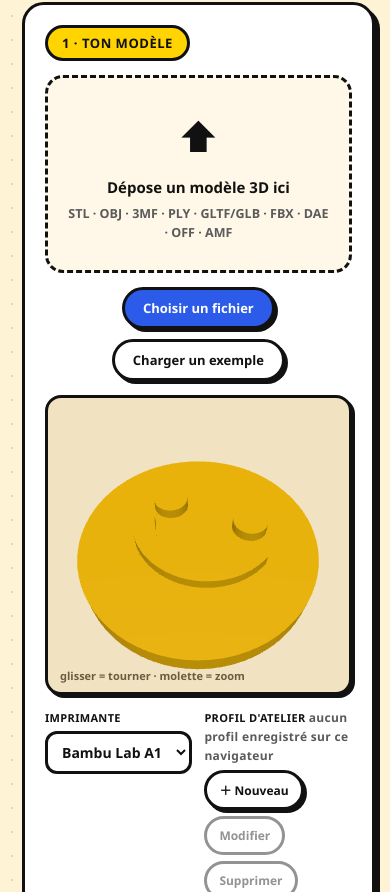
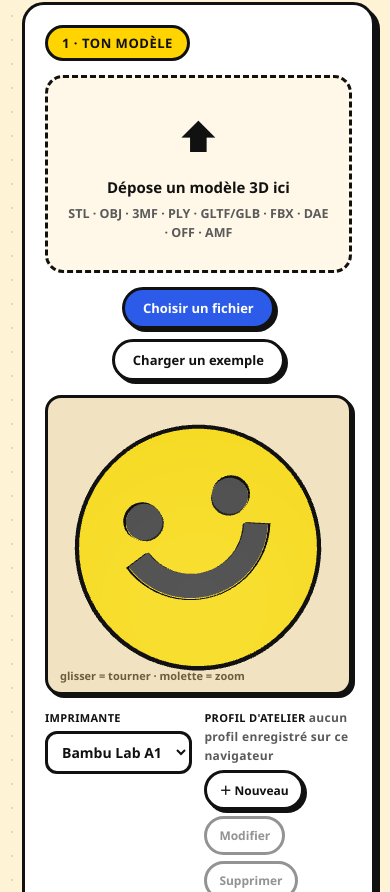
Before and after one commit to DELIGNY-R-D/print-checker, a plain HTML site: page index.html in a window 390 px wide. Shown: the part 500-1392 px from the top of the page. Drawn offline with nearby package versions, Linux system fonts and the light colour scheme; animation ran at ten frames a second.

Commit message:
design: smiley bicolore, contour noir, vue de face et rotation lente
Yeux et bouche en noir par COULEURS PAR SOMMET, affectees par plages de
triangles dans l'ordre d'empilement des primitives : le maillage garde un seul
materiau, la couleur voyage avec la geometrie.

Contour noir par COQUE INVERSEE : la meme geometrie legerement dilatee dont on
ne rend que les faces arriere. La ou la silhouette depasse, on voit le noir.
Aucune passe de post-traitement, donc rien a maintenir cote rendu.

Vue de face pour la demo (camera au zenith, la face du badge regardant le haut
de la scene) et rotation lente autour de l'axe de la face. Un vrai fichier
charge garde la vue trois quarts en plongee, immobile : une piece qui continue
de tourner pendant qu'on l'examine est insupportable. La rotation s'arrete
aussi des le premier clic-glisser.

Co-Authored-By: Claude Opus 5 <noreply@anthropic.com>

```diff
--- a/index.html
+++ b/index.html
@@ -1138,7 +1138,10 @@ const cam=new THREE.PerspectiveCamera(45,1,0.01,5000);
 // Vue par défaut EN PLONGÉE : rot.x négatif plaçait la caméra SOUS la pièce, on
 // n'en voyait que le revers. Pour de l'impression 3D, regarder d'au-dessus
 // montre le dessus et l'emprise au plateau, c'est-à-dire ce qui se décide.
-let curMesh=null, rot={x:0.95,y:0.35}, dist=3, drag=false, lx=0,ly=0;
+let curMesh=null, curOutline=null, rot={x:0.95,y:0.35}, dist=3, drag=false, lx=0,ly=0;
+// Rotation lente, coupée dès que l'utilisateur prend la main : une pièce qui
+// continue de tourner pendant qu'on l'examine est insupportable.
+let autoSpin=false, spin=0;
 function sizeView(){ const w=vel.clientWidth,h=vel.clientHeight; renderer.setSize(w,h); renderer.setPixelRatio(Math.min(2,devicePixelRatio)); cam.aspect=w/h; cam.updateProjectionMatrix(); }
 renderer.domElement.style.cursor='grab'; vel.appendChild(renderer.domElement);
 scene.add(new THREE.HemisphereLight(0xffffff,0x223344,1.5));
@@ -1146,26 +1149,43 @@ scene.add(new THREE.HemisphereLight(0xffffff,0x223344,1.5));
 // la scène — sinon la moitié des angles de rotation regarde une face non éclairée.
 const dl=new THREE.DirectionalLight(0xffffff,1.4); scene.add(dl);
 function frame(){ requestAnimationFrame(frame);
+  if(autoSpin&&curMesh){
+    // rotation.z = axe de la face : le smiley tourne dans son propre plan,
+    // quelle que soit l'inclinaison de la vue.
+    spin+=0.006; curMesh.rotation.z=spin; if(curOutline) curOutline.rotation.z=spin;
+  }
   const r=dist; cam.position.set(Math.sin(rot.y)*Math.cos(rot.x)*r, Math.sin(rot.x)*r, Math.cos(rot.y)*Math.cos(rot.x)*r);
   cam.lookAt(0,0,0); dl.position.copy(cam.position);
   renderer.render(scene,cam); }
 addEventListener('resize',sizeView);
-renderer.domElement.addEventListener('pointerdown',e=>{drag=true;lx=e.clientX;ly=e.clientY;renderer.domElement.style.cursor='grabbing';});
+renderer.domElement.addEventListener('pointerdown',e=>{drag=true;autoSpin=false;lx=e.clientX;ly=e.clientY;renderer.domElement.style.cursor='grabbing';});
 addEventListener('pointerup',()=>{drag=false;renderer.domElement.style.cursor='grab';});
 addEventListener('pointermove',e=>{ if(!drag)return; rot.y+=(e.clientX-lx)*.01; rot.x=Math.max(-1.5,Math.min(1.5,rot.x+(e.clientY-ly)*.01)); lx=e.clientX;ly=e.clientY; });
 renderer.domElement.addEventListener('wheel',e=>{e.preventDefault(); dist=Math.max(0.6,Math.min(8,dist*(1+Math.sign(e.deltaY)*.1)));},{passive:false});
 
-function showMesh(tris){
-  if(curMesh){scene.remove(curMesh); curMesh.geometry.dispose();}
+function showMesh(tris, cols){
+  for(const m of [curMesh,curOutline]) if(m){ scene.remove(m); m.geometry.dispose(); m.material.dispose(); }
+  curMesh=curOutline=null;
   const pos=[]; for(const t of tris) for(const v of t) pos.push(v[0],v[1],v[2]);
   const geo=new THREE.BufferGeometry(); geo.setAttribute('position',new THREE.Float32BufferAttribute(pos,3));
+  if(cols&&cols.length===pos.length) geo.setAttribute('color',new THREE.Float32BufferAttribute(cols,3));
   geo.computeVertexNormals(); geo.computeBoundingSphere();
   // centre + normalise l'échelle d'affichage
   const c=geo.boundingSphere.center, r=geo.boundingSphere.radius||1;
   geo.translate(-c.x,-c.y,-c.z); geo.scale(1/r,1/r,1/r);
-  const mat=new THREE.MeshStandardMaterial({color:0xFFC400,metalness:.05,roughness:.62,flatShading:true});
+  const mat=new THREE.MeshStandardMaterial({color:cols?0xffffff:0xFFC400,vertexColors:!!cols,
+    metalness:.05,roughness:.62,flatShading:true});
   curMesh=new THREE.Mesh(geo,mat); curMesh.rotation.x=-Math.PI/2; // Z-up (STL) → Y-up (affichage)
-  scene.add(curMesh); dist=3;
+  scene.add(curMesh);
+  // Contour noir par COQUE INVERSÉE : la même géométrie, un peu dilatée, dont
+  // on ne rend que les faces arrière. Là où la silhouette dépasse, on voit le
+  // noir ; ailleurs la pièce le recouvre. Aucune passe de post-traitement, donc
+  // rien à maintenir côté rendu.
+  const geoO=geo.clone();
+  curOutline=new THREE.Mesh(geoO,new THREE.MeshBasicMaterial({color:0x111111,side:THREE.BackSide}));
+  curOutline.rotation.x=-Math.PI/2; curOutline.scale.setScalar(1.035);
+  scene.add(curOutline);
+  dist=3;
 }
 
 // ── Pipeline : charger → analyser → afficher ────────────────────────────────
@@ -1181,13 +1201,13 @@ function scaleTris(tris, factor){
   if(factor===1) return tris;
   return tris.map(t=>t.map(p=>[p[0]*factor,p[1]*factor,p[2]*factor]));
 }
-function run(tris){
+function run(tris, cols){
   if(!tris||tris.length<1){ alert("Fichier illisible ou vide (aucun triangle exploitable)."); return; }
   RAW=tris; MH=null;
   TH=null; THMIN=null;                       // l'analyse d'épaisseurs porte sur l'ancien modèle
   $('th-view').style.display='none';
   $('th-res').innerHTML='Mesure l\'épaisseur <b>locale</b> de la matière, partout dans la pièce — une paroi de 0,3 mm au milieu d\'un gros volume ne se voit sur aucune cote d\'encombrement.';
-  showMesh(tris); update();
+  showMesh(tris, cols); update();
 }
 function update(){
   if(!RAW) return;
@@ -1268,6 +1288,7 @@ $('export').onclick=()=>{ if(!G) return; buildReport(); window.print(); };
 async function loadFile(f){
   if(!f) return;
   curFileName=f.name.replace(/\.[^.]+$/,'');
+  autoSpin=false; rot.x=0.95; rot.y=0.35;   // vraie pièce : vue trois quarts, immobile
   const dz=$('drop'); const prevText=dz.querySelector('.t').textContent;
   dz.querySelector('.t').textContent='Lecture en cours…';
   try{
@@ -1330,6 +1351,7 @@ function demoSmiley(){
   // orientées vers le bas — de faux porte-à-faux, invisibles à l'impression
   // mais bien réels pour un contrôle qui ne lit que des normales.
   cyl(0,0, 0,6, 30, 72);                    // galette Ø60 × 6 mm
+  const nDisque=T.length;                   // frontière jaune / noir
   cyl(-11,9, 0,9, 4.5, 28);                 // œil gauche
   cyl( 11,9, 0,9, 4.5, 28);                 // œil droit
   // Sourire : UN seul solide balayé le long de l'arc, pas une chaîne de
@@ -1353,9 +1375,26 @@ function demoSmiley(){
     const A=[a[0],a[1],Z0],B=[b[0],b[1],Z0],C=[b[0],b[1],Z1],D=[a[0],a[1],Z1];
     inv?quad(A,B,C,D):quad(D,C,B,A); };
   cap(st[0],true); cap(st[N],false);                                            // bouts
-  return T;
-}
-$('demo').onclick=()=>run(demoSmiley());
+  // Couleurs par sommet : galette jaune, yeux et sourire noirs. On les affecte
+  // par PLAGES de triangles, dans l'ordre où les primitives ont été empilées —
+  // le maillage n'a qu'un seul matériau, la couleur voyage avec la géométrie.
+  const JAUNE=[1,0.769,0], NOIR=[0.067,0.067,0.067];
+  const cols=new Float32Array(T.length*9);
+  for(let i=0;i<T.length;i++){
+    const c=i<nDisque?JAUNE:NOIR;
+    for(let v=0;v<3;v++){ cols[i*9+v*3]=c[0]; cols[i*9+v*3+1]=c[1]; cols[i*9+v*3+2]=c[2]; }
+  }
+  return {tris:T, cols};
+}
+// Vue de FACE pour le smiley : sa face regarde le +Z du modèle, qui devient le
+// haut de la scène — la caméra doit donc être au zénith. Un vrai fichier, lui,
+// garde la vue en plongée trois quarts, plus parlante pour une pièce.
+function chargerSmiley(){
+  const d=demoSmiley();
+  run(d.tris, d.cols);
+  rot.x=1.5; rot.y=0; spin=0; autoSpin=true;
+}
+$('demo').onclick=chargerSmiley;
 
 // ══ BOÎTE À OUTILS G-CODE ═══════════════════════════════════════════════════
 // Tout est local : on lit le texte, on repère les débuts de couche (marqueurs
@@ -3862,14 +3901,15 @@ window.PrintChecker={gParse,gPauseBlock,gApply,gEdits,gSafety,
   get _th(){ return TH; }, thickLayer:slThickLayer,
   // L'équerre reste accessible : c'est la pièce sur laquelle tous les contrôles
   // de non-régression ont été calibrés (14,0 cm² de supports, plaque de 6 mm).
-  demoEquerre:()=>run(demoTris()), demoSmiley:()=>run(demoSmiley()),
+  demoEquerre:()=>run(demoTris()), demoSmiley:chargerSmiley,
+  get _vue(){ return {spin, autoSpin, rot:{...rot}, contour:!!curOutline}; },
   passeport:ppManifest, canonique:nodusCanonical,
   get _3d(){ return {data:G3D, viewer:g3r}; },
   get _gcode(){ return SLGCODE; }};
 
 // init
 sizeView(); frame();
-run(demoSmiley());        // charge la démo au démarrage
+chargerSmiley();          // charge la démo au démarrage
 gDraw(1);                 // placeholder de l'aperçu G-code
 slSync();                 // réglages dérivés + scripts start/end de la trancheuse
 dvRender();               // devis initial sur la démo
```
